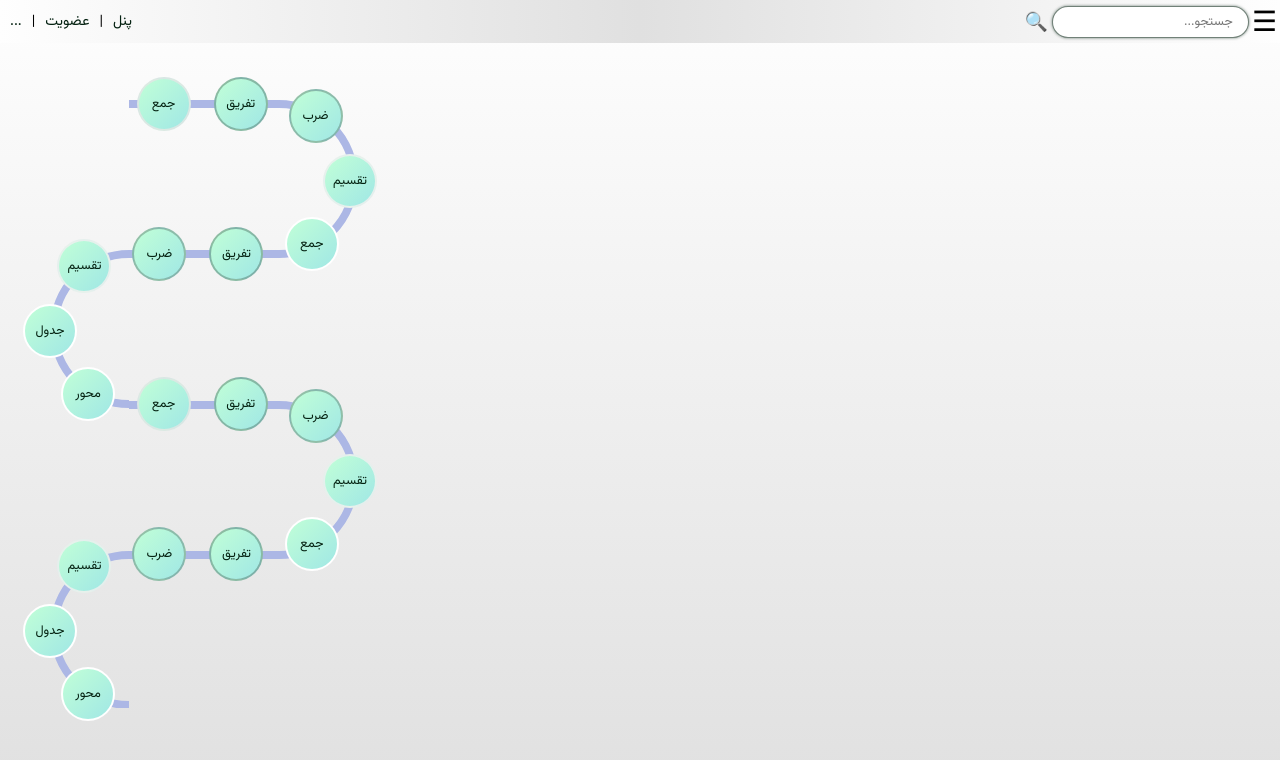
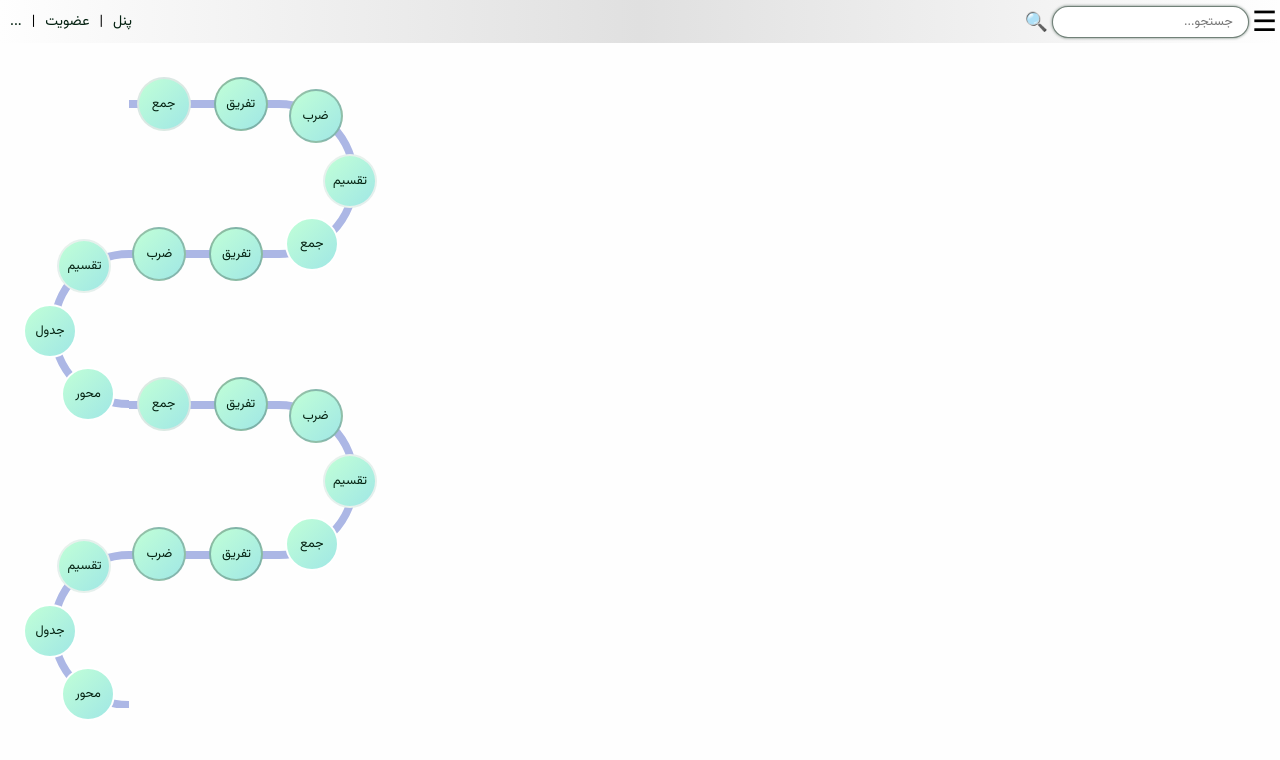
Before and after one commit to hmdmsv/template-test1, a plain HTML site: page index.html in a window 1280 px wide. Drawn offline with Linux system fonts and the light colour scheme.

Commit message:
Initial commit

```diff
--- a/style.css
+++ b/style.css
@@ -3,8 +3,9 @@ body {
   padding: 0;
   display: flex;
   direction: rtl;
-  height: 100vh;
-  background: linear-gradient(to bottom, #fefefe, #e0e0e0);
+  min-height: 100vh;
+  height: auto;
+  background-color: #fefefe;
 }
 
 /* .gradient-box {
```
